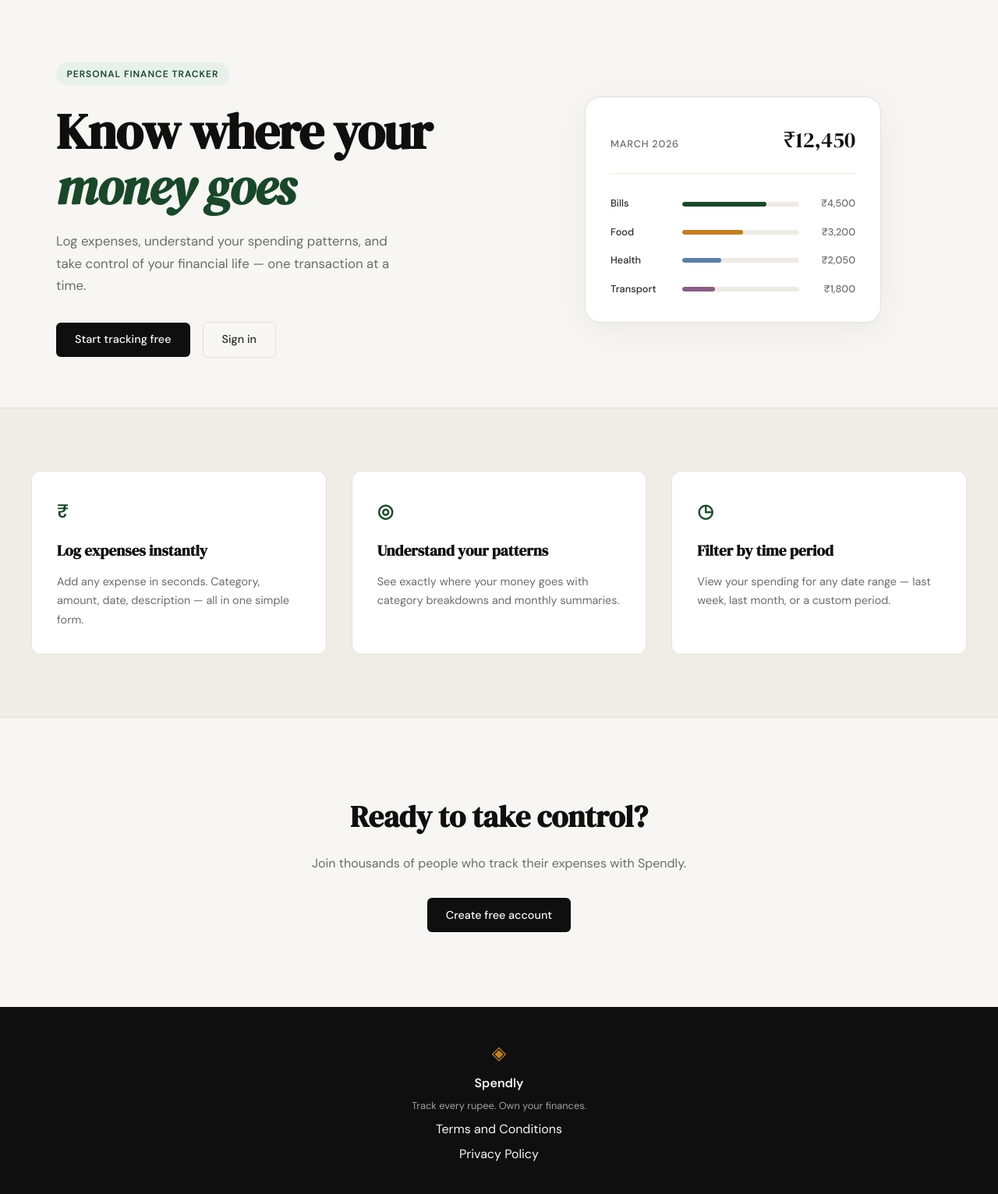
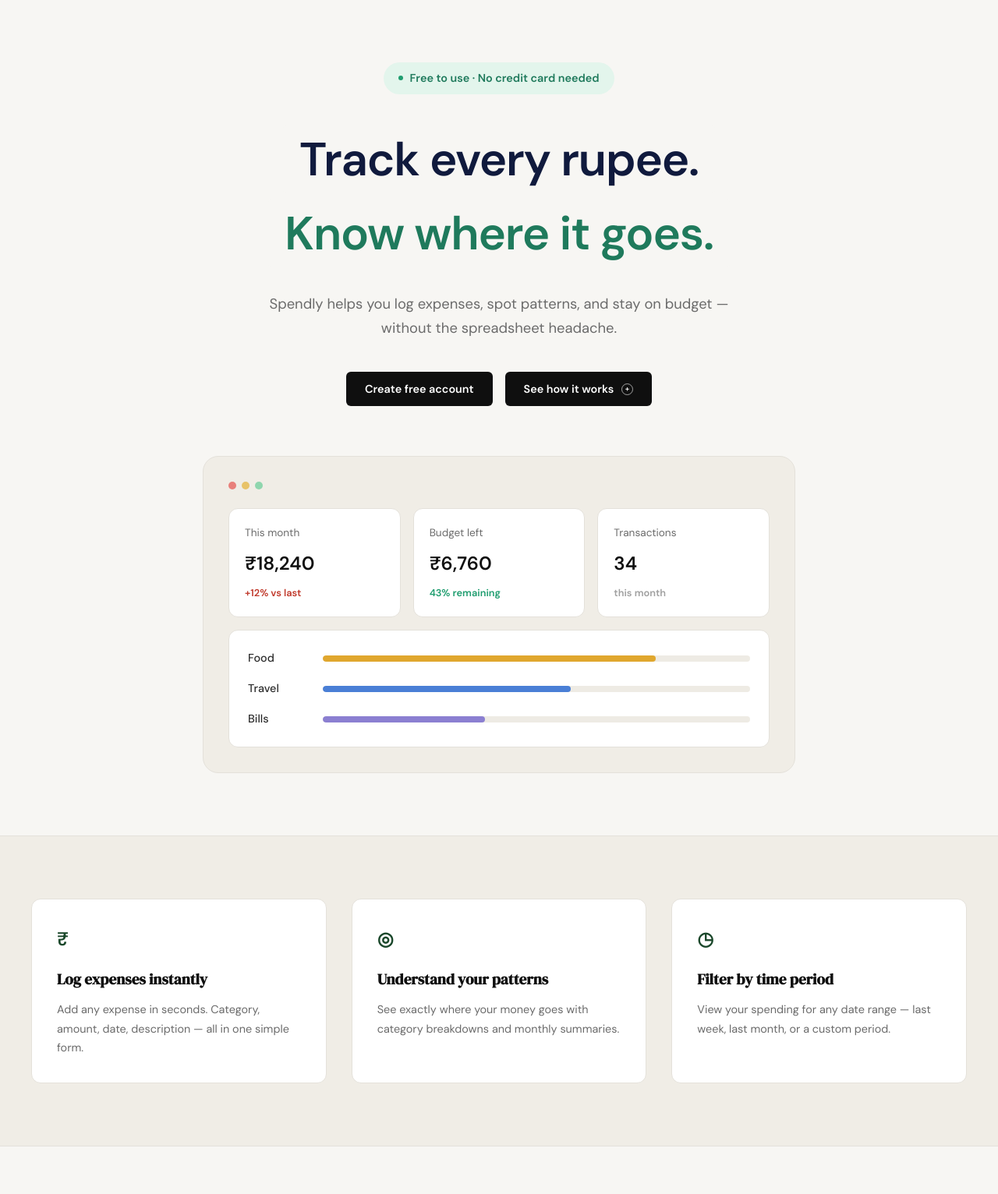
Before and after one commit to SuperAzMe/spendly, a Flask app: page / in a window 1280 px wide. Shown: the part 61-1593 px from the top of the page at 78% size. Run offline with Flask 3, Linux system fonts and the light colour scheme.

Commit message:
landing: redesign hero section to match mockup

```diff
--- a/static/css/style.css
+++ b/static/css/style.css
@@ -124,137 +124,211 @@ a { color: inherit; text-decoration: none; }
 /* ------------------------------------------------------------------ */
 
 .hero {
-    padding: 5rem 2rem 4rem;
-    display: grid;
-    grid-template-columns: 1fr 1fr;
-    gap: 4rem;
-    align-items: center;
+    padding: 5rem 2rem 5rem;
     max-width: var(--max-width);
     margin: 0 auto;
 }
 
-.hero-badge {
+.hero-content {
+    max-width: 900px;
+    margin: 0 auto;
+    text-align: center;
+}
+
+.hero-eyebrow {
+    display: inline-flex;
+    align-items: center;
+    gap: 0.5rem;
+    background: #e3f5ec;
+    color: #1f7a5c;
+    font-size: 0.9rem;
+    font-weight: 600;
+    padding: 0.55rem 1.2rem;
+    border-radius: 999px;
+    margin-bottom: 2.5rem;
+}
+
+.hero-eyebrow-dot {
+    width: 6px;
+    height: 6px;
+    border-radius: 50%;
+    background: #1f9d6f;
+}
+
+.hero-headline {
+    margin-bottom: 2rem;
+}
+
+.hero-line {
     display: inline-block;
-    background: var(--accent-light);
-    color: var(--accent);
-    font-size: 0.75rem;
+    font-family: var(--font-body);
+    font-weight: 800;
+    font-size: clamp(2.1rem, 5.5vw, 3.75rem);
+    line-height: 1.25;
+    letter-spacing: -0.02em;
+    padding: 0.1em 0.35em;
+    border-radius: 4px;
+    background: var(--paper);
+}
+
+.hero-line-1 { color: #101a3d; }
+.hero-line-2 { color: #1f7a5c; margin-top: 0.5rem; }
+
+.hero-lede {
+    font-size: 1.15rem;
+    color: var(--ink-muted);
+    line-height: 1.7;
+    max-width: 600px;
+    margin: 0 auto 2.5rem;
+}
+
+.hero-cta-row {
+    display: flex;
+    gap: 1rem;
+    justify-content: center;
+    flex-wrap: wrap;
+    margin-bottom: 4rem;
+}
+
+.hero-btn {
+    display: inline-flex;
+    align-items: center;
+    gap: 0.6rem;
+    background: var(--ink);
+    color: #fff;
+    font-family: var(--font-body);
     font-weight: 600;
-    letter-spacing: 0.08em;
-    text-transform: uppercase;
-    padding: 0.35rem 0.85rem;
-    border-radius: 999px;
+    font-size: 0.9rem;
+    padding: 0.65rem 1.5rem;
+    border-radius: var(--radius-sm);
+    text-decoration: none;
+    border: none;
+    cursor: pointer;
+    transition: background 0.2s, transform 0.2s;
+}
+
+.hero-btn:hover {
+    background: var(--accent);
+    transform: translateY(-1px);
+}
+
+.hero-btn-icon {
+    width: 0.95rem;
+    height: 0.95rem;
+    display: inline-flex;
+    align-items: center;
+    justify-content: center;
+    border: 1.5px solid rgba(255,255,255,0.6);
+    border-radius: 50%;
+    font-size: 0.6rem;
+    line-height: 1;
+}
+
+/* ------------------------------------------------------------------ */
+/* Dashboard mock (hero visual)                                        */
+/* ------------------------------------------------------------------ */
+
+.hero-dashboard {
+    max-width: 760px;
+    margin: 0 auto;
+    background: var(--paper-warm);
+    border: 1px solid var(--border);
+    border-radius: var(--radius-lg);
+    padding: 2rem;
+    text-align: left;
+}
+
+.hero-dashboard-dots {
+    display: flex;
+    gap: 0.45rem;
     margin-bottom: 1.5rem;
 }
 
-.hero-title {
-    font-family: var(--font-display);
-    font-size: clamp(2.5rem, 5vw, 4rem);
-    line-height: 1.1;
-    letter-spacing: -0.02em;
-    color: var(--ink);
-    margin-bottom: 1.25rem;
+.hero-dashboard-dots span {
+    width: 10px;
+    height: 10px;
+    border-radius: 50%;
 }
 
-.hero-title em {
-    font-style: italic;
-    color: var(--accent);
+.dot-red { background: #e8807b; }
+.dot-yellow { background: #e8c369; }
+.dot-green { background: #8fd6ae; }
+
+.hero-stats {
+    display: grid;
+    grid-template-columns: repeat(3, 1fr);
+    gap: 1rem;
+    margin-bottom: 1rem;
 }
 
-.hero-subtitle {
-    font-size: 1.05rem;
-    color: var(--ink-muted);
-    line-height: 1.7;
-    max-width: 460px;
-    margin-bottom: 2rem;
+.hero-stat {
+    background: var(--paper-card);
+    border: 1px solid var(--border);
+    border-radius: var(--radius-md);
+    padding: 1.25rem;
 }
 
-.hero-actions {
-    display: flex;
-    gap: 1rem;
-    align-items: center;
+.hero-stat-label {
+    font-size: 0.85rem;
+    color: var(--ink-muted);
+    margin-bottom: 0.6rem;
 }
 
-/* ------------------------------------------------------------------ */
-/* Mock card (hero visual)                                             */
-/* ------------------------------------------------------------------ */
-
-.hero-visual {
-    display: flex;
-    justify-content: center;
+.hero-stat-value {
+    font-family: var(--font-body);
+    font-weight: 700;
+    font-size: 1.5rem;
+    color: var(--ink);
+    margin-bottom: 0.5rem;
 }
 
-.mock-card {
+.hero-stat-delta {
+    font-size: 0.8rem;
+    font-weight: 600;
+}
+
+.hero-stat-delta.up { color: var(--danger); }
+.hero-stat-delta.good { color: #1f9d6f; }
+.hero-stat-delta.muted { color: var(--ink-faint); }
+
+.hero-categories {
     background: var(--paper-card);
     border: 1px solid var(--border);
-    border-radius: var(--radius-lg);
-    padding: 2rem;
-    width: 100%;
-    max-width: 380px;
-    box-shadow: 0 8px 40px rgba(0,0,0,0.06);
+    border-radius: var(--radius-md);
+    padding: 1.5rem;
+    display: flex;
+    flex-direction: column;
+    gap: 1rem;
 }
 
-.mock-card-header {
-    display: flex;
-    justify-content: space-between;
-    align-items: baseline;
-    margin-bottom: 1.75rem;
-    padding-bottom: 1.25rem;
-    border-bottom: 1px solid var(--border-soft);
+.hero-cat-row {
+    display: grid;
+    grid-template-columns: 80px 1fr;
+    align-items: center;
+    gap: 1rem;
 }
 
-.mock-label {
-    font-size: 0.8rem;
-    font-weight: 500;
-    color: var(--ink-muted);
-    text-transform: uppercase;
-    letter-spacing: 0.06em;
-}
-
-.mock-total {
-    font-family: var(--font-display);
-    font-size: 1.75rem;
-    color: var(--ink);
-}
-
-.mock-bars { display: flex; flex-direction: column; gap: 1rem; }
-
-.mock-bar-row {
-    display: grid;
-    grid-template-columns: 80px 1fr 60px;
-    align-items: center;
-    gap: 0.75rem;
-}
-
-.mock-cat {
-    font-size: 0.8rem;
+.hero-cat-label {
+    font-size: 0.9rem;
     font-weight: 500;
     color: var(--ink-soft);
 }
 
-.mock-bar-track {
-    height: 6px;
+.hero-cat-track {
+    height: 8px;
     background: var(--border-soft);
     border-radius: 999px;
     overflow: hidden;
 }
 
-.mock-bar {
+.hero-cat-bar {
     height: 100%;
-    background: var(--accent);
     border-radius: 999px;
-    transition: width 0.6s ease;
 }
 
-.mock-bar-2 { background: var(--accent-2); }
-.mock-bar-3 { background: #5b7fa6; }
-.mock-bar-4 { background: #8b5e83; }
-
-.mock-amt {
-    font-size: 0.8rem;
-    font-weight: 500;
-    color: var(--ink-muted);
-    text-align: right;
-}
+.hero-cat-bar.food { background: #e0a72e; width: 78%; }
+.hero-cat-bar.travel { background: #4a7fd6; width: 58%; }
+.hero-cat-bar.bills { background: #8b7fd1; width: 38%; }
 
 /* ------------------------------------------------------------------ */
 /* Buttons                                                             */
@@ -512,14 +586,8 @@ a { color: inherit; text-decoration: none; }
 /* ------------------------------------------------------------------ */
 
 @media (max-width: 900px) {
-    .hero {
-        grid-template-columns: 1fr;
-        text-align: center;
-    }
-
     .hero-subtitle { max-width: 100%; }
-    .hero-actions { justify-content: center; }
-    .hero-visual { display: none; }
+    .hero-stats { grid-template-columns: 1fr; }
 
     .features-inner { grid-template-columns: 1fr; }
 }
@@ -527,4 +595,6 @@ a { color: inherit; text-decoration: none; }
 @media (max-width: 600px) {
     .nav-links a:not(.nav-cta) { display: none; }
     .hero { padding: 3rem 1rem 2rem; }
+    .hero-dashboard { padding: 1.25rem; }
+    .hero-cat-row { grid-template-columns: 60px 1fr; }
 }
--- a/templates/landing.html
+++ b/templates/landing.html
@@ -5,56 +5,61 @@
 {% block content %}
 
 <section class="hero">
-    <div class="hero-inner">
-        <div class="hero-badge">Personal Finance Tracker</div>
-        <h1 class="hero-title">
-            Know where your<br>
-            <em>money goes</em>
+    <div class="hero-content">
+        <div class="hero-eyebrow">
+            <span class="hero-eyebrow-dot"></span>
+            Free to use · No credit card needed
+        </div>
+        <h1 class="hero-headline">
+            <span class="hero-line hero-line-1">Track every rupee.</span>
+            <span class="hero-line hero-line-2">Know where it goes.</span>
         </h1>
-        <p class="hero-subtitle">
-            Log expenses, understand your spending patterns,
-            and take control of your financial life —
-            one transaction at a time.
+        <p class="hero-lede">
+            Spendly helps you log expenses, spot patterns, and stay
+            on budget — without the spreadsheet headache.
         </p>
-        <div class="hero-actions">
-            <a href="{{ url_for('register') }}" class="btn-primary">Start tracking free</a>
-            <a href="{{ url_for('login') }}" class="btn-ghost">Sign in</a>
+        <div class="hero-cta-row">
+            <a href="{{ url_for('register') }}" class="hero-btn">Create free account</a>
+            <a href="{{ url_for('login') }}" class="hero-btn hero-btn-secondary">
+                See how it works
+                <span class="hero-btn-icon">+</span>
+            </a>
         </div>
-    </div>
-    <div class="hero-visual">
-        <div class="mock-card">
-            <div class="mock-card-header">
-                <span class="mock-label">March 2026</span>
-                <span class="mock-total">₹12,450</span>
+        <div class="hero-dashboard">
+            <div class="hero-dashboard-dots">
+                <span class="dot-red"></span>
+                <span class="dot-yellow"></span>
+                <span class="dot-green"></span>
             </div>
-            <div class="mock-bars">
-                <div class="mock-bar-row">
-                    <span class="mock-cat">Bills</span>
-                    <div class="mock-bar-track">
-                        <div class="mock-bar" style="width: 72%"></div>
-                    </div>
-                    <span class="mock-amt">₹4,500</span>
+            <div class="hero-stats">
+                <div class="hero-stat">
+                    <div class="hero-stat-label">This month</div>
+                    <div class="hero-stat-value">₹18,240</div>
+                    <div class="hero-stat-delta up">+12% vs last</div>
                 </div>
-                <div class="mock-bar-row">
-                    <span class="mock-cat">Food</span>
-                    <div class="mock-bar-track">
-                        <div class="mock-bar mock-bar-2" style="width: 52%"></div>
-                    </div>
-                    <span class="mock-amt">₹3,200</span>
+                <div class="hero-stat">
+                    <div class="hero-stat-label">Budget left</div>
+                    <div class="hero-stat-value">₹6,760</div>
+                    <div class="hero-stat-delta good">43% remaining</div>
                 </div>
-                <div class="mock-bar-row">
-                    <span class="mock-cat">Health</span>
-                    <div class="mock-bar-track">
-                        <div class="mock-bar mock-bar-3" style="width: 33%"></div>
-                    </div>
-                    <span class="mock-amt">₹2,050</span>
+                <div class="hero-stat">
+                    <div class="hero-stat-label">Transactions</div>
+                    <div class="hero-stat-value">34</div>
+                    <div class="hero-stat-delta muted">this month</div>
                 </div>
-                <div class="mock-bar-row">
-                    <span class="mock-cat">Transport</span>
-                    <div class="mock-bar-track">
-                        <div class="mock-bar mock-bar-4" style="width: 28%"></div>
-                    </div>
-                    <span class="mock-amt">₹1,800</span>
+            </div>
+            <div class="hero-categories">
+                <div class="hero-cat-row">
+                    <span class="hero-cat-label">Food</span>
+                    <div class="hero-cat-track"><div class="hero-cat-bar food"></div></div>
+                </div>
+                <div class="hero-cat-row">
+                    <span class="hero-cat-label">Travel</span>
+                    <div class="hero-cat-track"><div class="hero-cat-bar travel"></div></div>
+                </div>
+                <div class="hero-cat-row">
+                    <span class="hero-cat-label">Bills</span>
+                    <div class="hero-cat-track"><div class="hero-cat-bar bills"></div></div>
                 </div>
             </div>
         </div>
```
